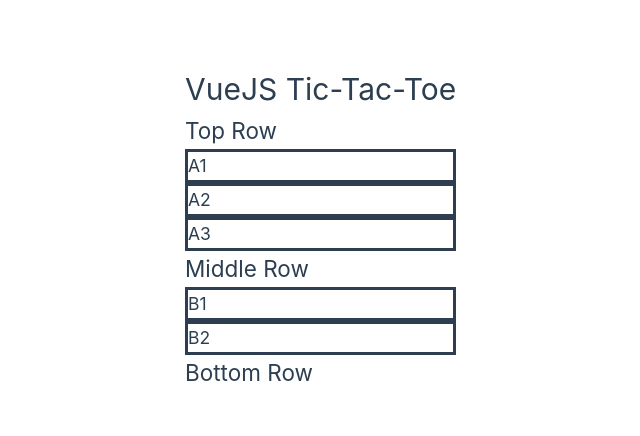
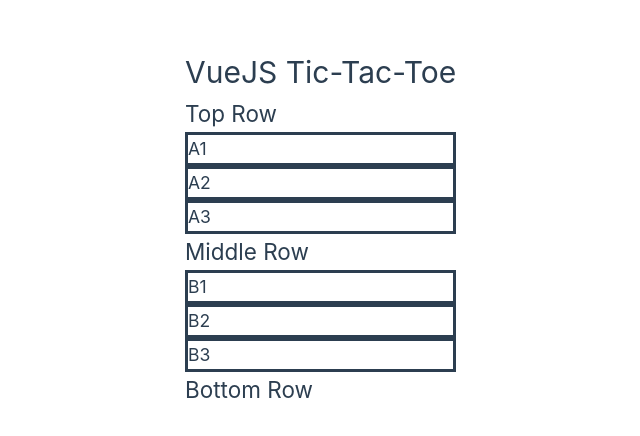
Before and after one commit to jffelix/VueJS-Tic-Tac-Toe, a Vue app in the folder VueJS-Tic-Tac-Toe/: page / in a window 1280 px wide. Shown: the part 172-608 px from the top of the page, without its empty margins (455-1095 px from the left). Built offline with nearby package versions, Linux system fonts and the light colour scheme.

Commit message:
Added B3

```diff
--- a/VueJS-Tic-Tac-Toe/src/components/rows/MiddleRow.vue
+++ b/VueJS-Tic-Tac-Toe/src/components/rows/MiddleRow.vue
@@ -7,6 +7,7 @@
       <h2>Middle Row</h2>
       <RowB1 />
       <RowB2 />
+      <RowB3 />
     </div>
   </main>
 </template>
@@ -14,12 +15,14 @@
 <script>
 import RowB1 from './subrows/RowB1.vue'
 import RowB2 from './subrows/RowB2.vue'
+import RowB3 from './subrows/RowB3.vue'
 
 export default {
     name: 'MiddleRow',
     components: {
       RowB1,
-      RowB2
+      RowB2,
+      RowB3
     }
 }
 
--- /dev/null
+++ b/VueJS-Tic-Tac-Toe/src/components/rows/subrows/RowB3.vue
@@ -0,0 +1,19 @@
+<template>
+    <main>
+        <div className='rowB3'>
+            <h3>B3</h3>
+        </div>
+    </main>
+</template>
+
+<script>
+export default {
+    name: "RowB3"
+}
+</script>
+
+<style>
+.rowB3 {
+    border-style: solid
+}
+</style>
```
